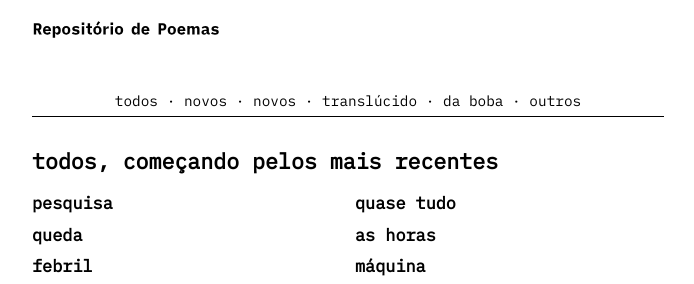
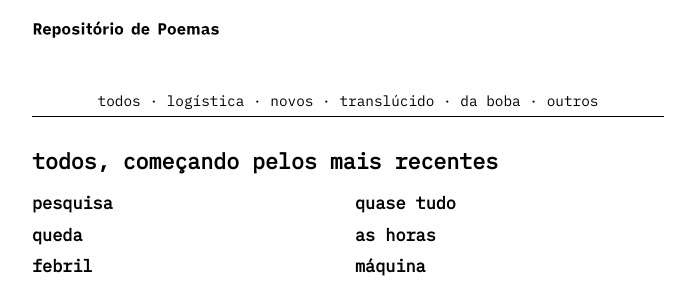
Before and after one commit to olivia-olivia/olivia-olivia.github.io, a Jekyll site: the page built from index.md, in a window 1280 px wide. Shown: the top 284 px of the page, without its empty margins (292-986 px from the left). Built offline with Jekyll 4.4.1, drawn with Linux system fonts in a browser that asks for light colours; nearby versions of some CDN libraries; comment, search, counter and statistics services are not loaded.

Commit message:
corrige label do título "logística" na navegação

```diff
--- a/_includes/nav.html
+++ b/_includes/nav.html
@@ -1,6 +1,6 @@
 <div id="nav">
   <a style="font-family:'IBM Plex Mono'" href="{{site.url}}{{site.baseurl}}/">todos</a> ·
-  <a style="font-family:'IBM Plex Mono'" href="{{site.url}}{{site.baseurl}}/categories/logistica/">novos</a> ·
+  <a style="font-family:'IBM Plex Mono'" href="{{site.url}}{{site.baseurl}}/categories/logistica/">logística</a> ·
   <a style="font-family:'IBM Plex Mono'" href="{{site.url}}{{site.baseurl}}/categories/novos/">novos</a> ·
   <a style="font-family:'IBM Plex Mono'" href="{{site.url}}{{site.baseurl}}/categories/translucido/">translúcido</a> ·
   <a style="font-family:'IBM Plex Mono'" href="{{site.url}}{{site.baseurl}}/categories/da-boba/">da boba</a> ·
```
